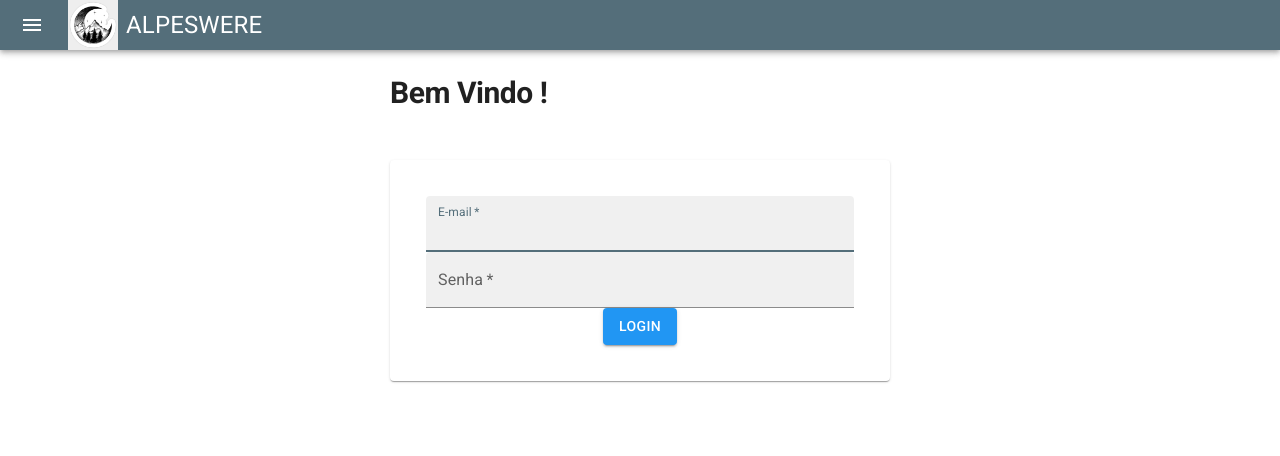
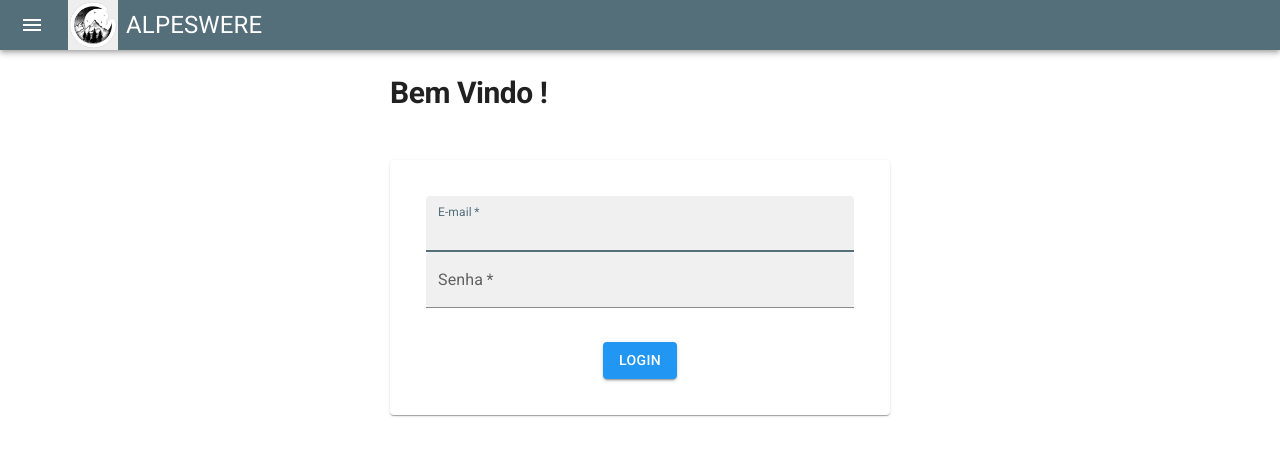
Before and after one commit to JMfatec/Emporio, a React (Vite) app in the folder frontend/: page /login in a window 1280 px wide. Shown: the top 456 px of the page. Built offline with nearby package versions, Linux system fonts and the light colour scheme; no server answers.

Commit message:
Emporio(02/06)

```diff
--- a/frontend/src/pages/Login.jsx
+++ b/frontend/src/pages/Login.jsx
@@ -138,7 +138,7 @@ export default function Login() {
             required
           />
 
-          <Box sx={{ textAlign: 'center', width: '100%' }}>
+          <Box sx={{ textAlign: 'center', width: '100%', marginTop: '8%' }}>
             <Button
               variant="contained"
               color="secondary"
```
Also changed, not shown: 1 other file (tests, documents, lock files or other folders).
